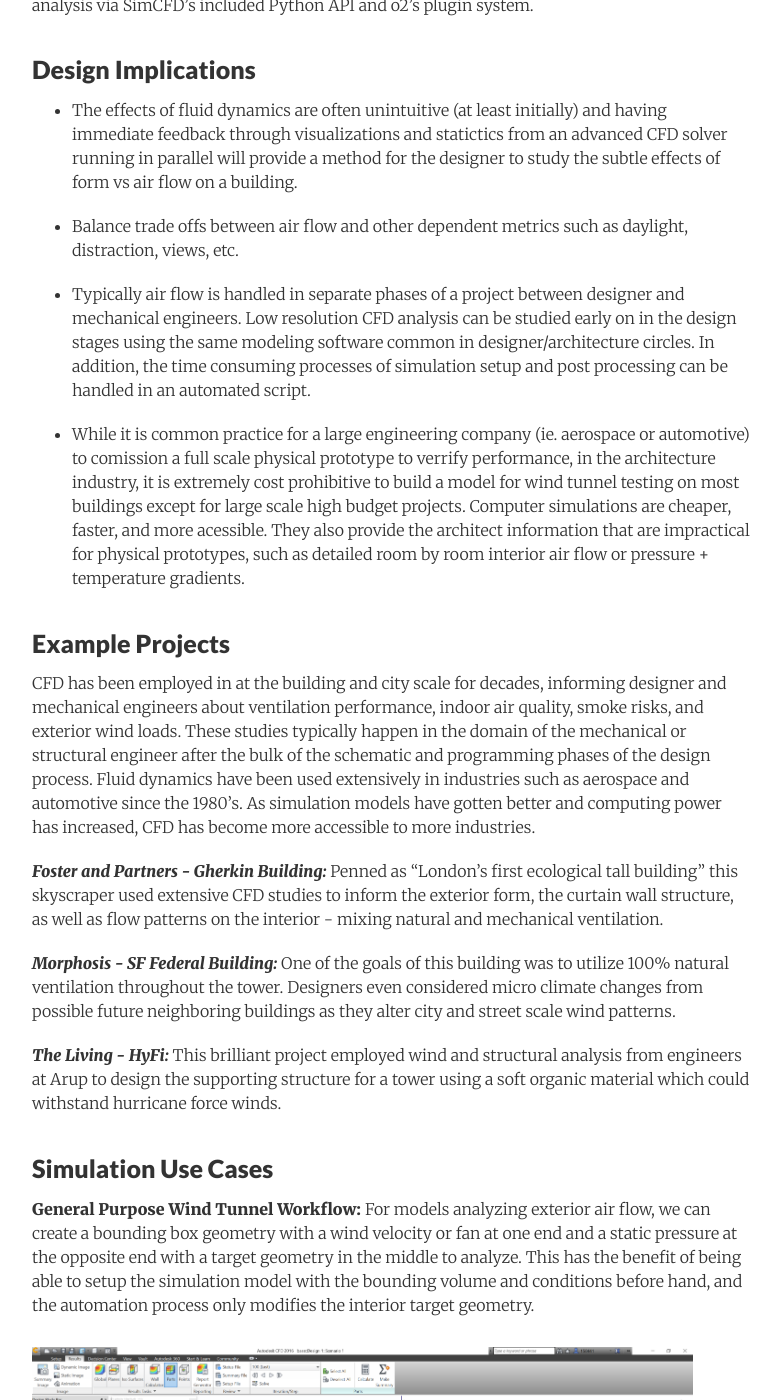
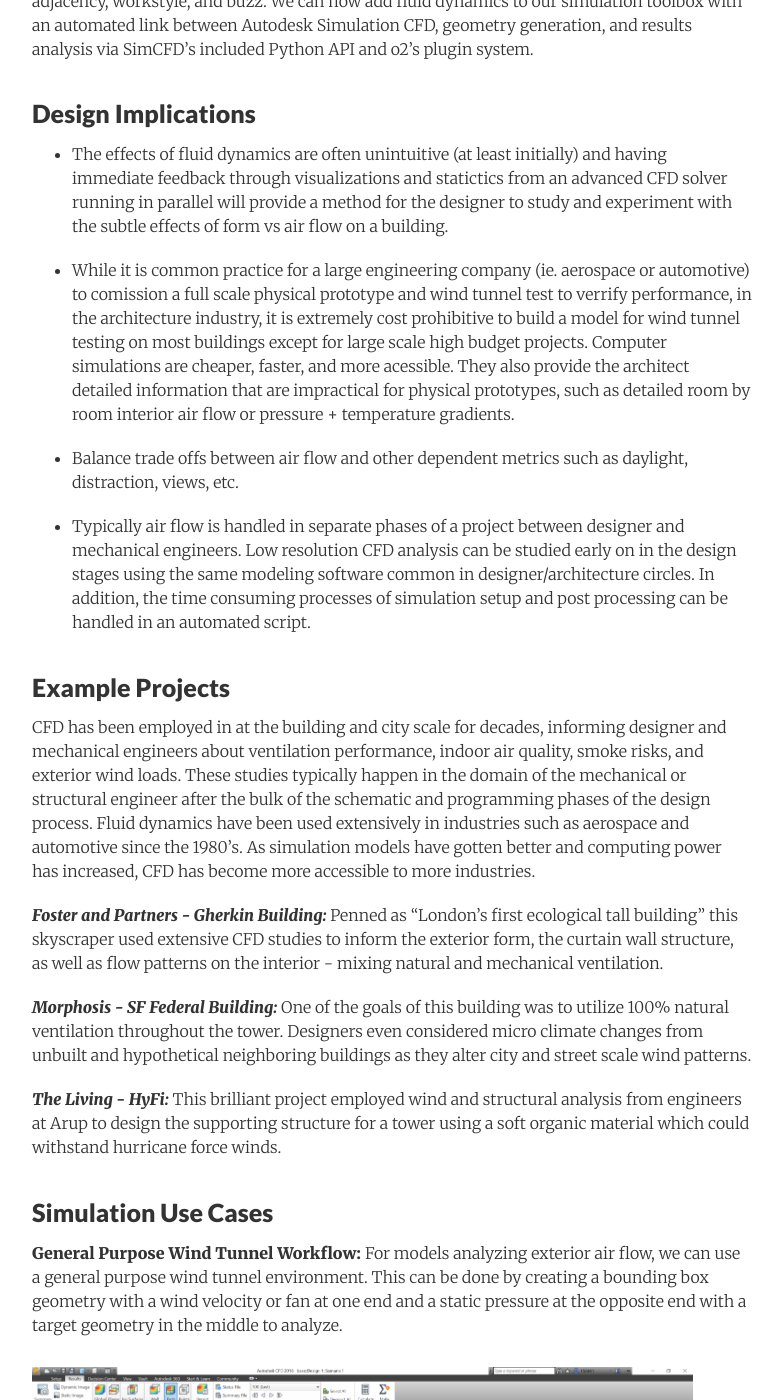
Before and after one commit to the-living/the-living.github.io, a Jekyll site: the page built from _posts/2017-01-27-cfd.md, in a window 1280 px wide and 1400 px high, scrolled down 1133 px. Shown: the whole window, without its empty margins (248-1030 px from the left). Built offline with Jekyll 4.4.1, drawn with Linux system fonts in a browser that asks for light colours; comment, search, counter and statistics services are not loaded; some of the changed text lies outside the part shown.

Commit message:
CFD Post Final

````diff
--- a/_posts/2017-01-27-cfd.md
+++ b/_posts/2017-01-27-cfd.md
@@ -13,7 +13,9 @@
 
 ---
 
-A generative design system for architecture would be incomplete without analysis of fluid dynamics. CFD can be used to study exterior air flows, passive ventilation, and micro climates on building envelopes. On the interior, the same simulation engine can determine HVAC air flow, interior convection currents, thermal conductivity, and the summary metric, human comfort index.
+A comprehensive generative design system for architecture would be incomplete without analysis of fluid dynamics. CFD can be used to study exterior air flows, passive ventilation, or micro climates on building envelopes. On the interior, the same simulation engine can determine HVAC air flow, interior convection currents, thermal conductivity, and the summary metric, human comfort index.
+
+For a detailed tutorial on running the workflow see ([following post](/2017/02/01/cfd_tutorial/ "CFD Walkthrough"))
 
 ![image](/images/Screenshot_314.png)
 
@@ -22,13 +24,14 @@
 
 ### Design Implications
 
-- The effects of fluid dynamics are often unintuitive (at least initially) and having immediate feedback through visualizations and statictics from an advanced CFD solver running in parallel will provide a method for the designer to study the subtle effects of form vs air flow on a building.
+- The effects of fluid dynamics are often unintuitive (at least initially) and having immediate feedback through visualizations and statictics from an advanced CFD solver running in parallel will provide a method for the designer to study and experiment with the subtle effects of form vs air flow on a building.
+
+- While it is common practice for a large engineering company (ie. aerospace or automotive) to comission a full scale physical prototype and wind tunnel test to verrify performance, in the architecture industry, it is extremely cost prohibitive to build a model for wind tunnel testing on most buildings except for large scale high budget projects. Computer simulations are cheaper, faster, and more acessible. They also provide the architect detailed information that are impractical for physical prototypes, such as detailed room by room interior air flow or pressure + temperature gradients.
 
 - Balance trade offs between air flow and other dependent metrics such as daylight, distraction, views, etc.
 
 - Typically air flow is handled in separate phases of a project between designer and mechanical engineers. Low resolution CFD analysis can be studied early on in the design stages using the same modeling software common in designer/architecture circles. In addition, the time consuming processes of simulation setup and post processing can be handled in an automated script.
 
-- While it is common practice for a large engineering company (ie. aerospace or automotive) to comission a full scale physical prototype to verrify performance, in the architecture industry, it is extremely cost prohibitive to build a model for wind tunnel testing on most buildings except for large scale high budget projects. Computer simulations are cheaper, faster, and more acessible. They also provide the architect information that are impractical for physical prototypes, such as detailed room by room interior air flow or pressure + temperature gradients.
 
 ### Example Projects
 
@@ -36,12 +39,13 @@
 
 ***Foster and Partners - Gherkin Building:*** Penned as "London's first ecological tall building" this skyscraper used extensive CFD studies to inform the exterior form, the curtain wall structure, as well as flow patterns on the interior - mixing natural and mechanical ventilation.
 
-***Morphosis - SF Federal Building:*** One of the goals of this building was to utilize 100% natural ventilation throughout the tower. Designers even considered micro climate changes from possible future neighboring buildings as they alter city and street scale wind patterns.
+***Morphosis - SF Federal Building:*** One of the goals of this building was to utilize 100% natural ventilation throughout the tower. Designers even considered micro climate changes from unbuilt and hypothetical neighboring buildings as they alter city and street scale wind patterns.
 
 ***The Living - HyFi:*** This brilliant project employed wind and structural analysis from engineers at Arup to design the supporting structure for a tower using a soft organic material which could withstand hurricane force winds.
 
+
 ### Simulation Use Cases
-**General Purpose Wind Tunnel Workflow:** For models analyzing exterior air flow, we can create a bounding box geometry with a wind velocity or fan at one end and a static pressure at the opposite end with a target geometry in the middle to analyze. This has the benefit of being able to setup the simulation model with the bounding volume and conditions before hand, and the automation process only modifies the interior target geometry.
+**General Purpose Wind Tunnel Workflow:** For models analyzing exterior air flow, we can use a general purpose wind tunnel environment.  This can be done by creating a bounding box geometry with a wind velocity or fan at one end and a static pressure at the opposite end with a target geometry in the middle to analyze.
 
 ![image](/images/SimCFD_setup.png)
 
@@ -143,7 +147,12 @@
 - Brake disc cooling (volume of air passing over brakes)
 - Drag coefficients of front and side profiles (force at surface)
 
-These metrics fit into three categories - flow control at a specific location, temperature gradient between separate components, and turbelance created by a given geometry.
+These metrics fit into three categories which can be applied to larger scale architecture projects:
+
+- Flow control at a specific location
+- Temperature gradient between separate components
+- Turbelance created by a given geometry
+
 
 #### Results from Simulation CFD
 
@@ -180,7 +189,6 @@
 summary_data = str(summary_data)[1:-1]
 print("\n\n\n SUMMARY DATA: ",summary_data,"\n\n\n")
 ```
-Post processing in The Living's normal optimization workflows typically happen in a combination of D3 for data visualization and MS Excel. The results that are output from a standard SimCFD analysis are pretty broad, but the main metrics to design for are volume flow, pressure, temperature, and velocity.
 
 
 ## Next Steps
````
Also changed, not shown: _posts/2017-01-27-cfd_tutorial.md (+2 -0 lines).
